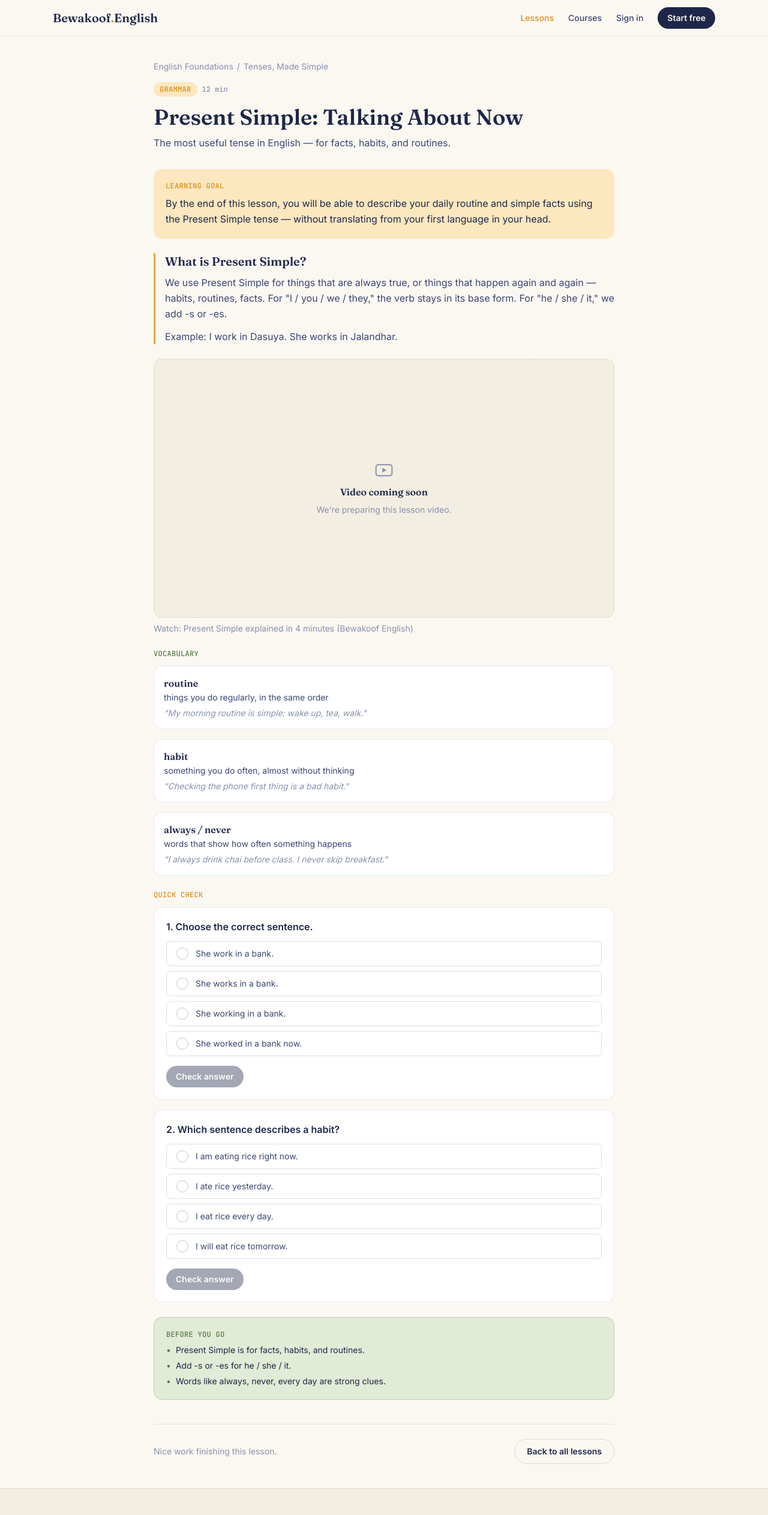
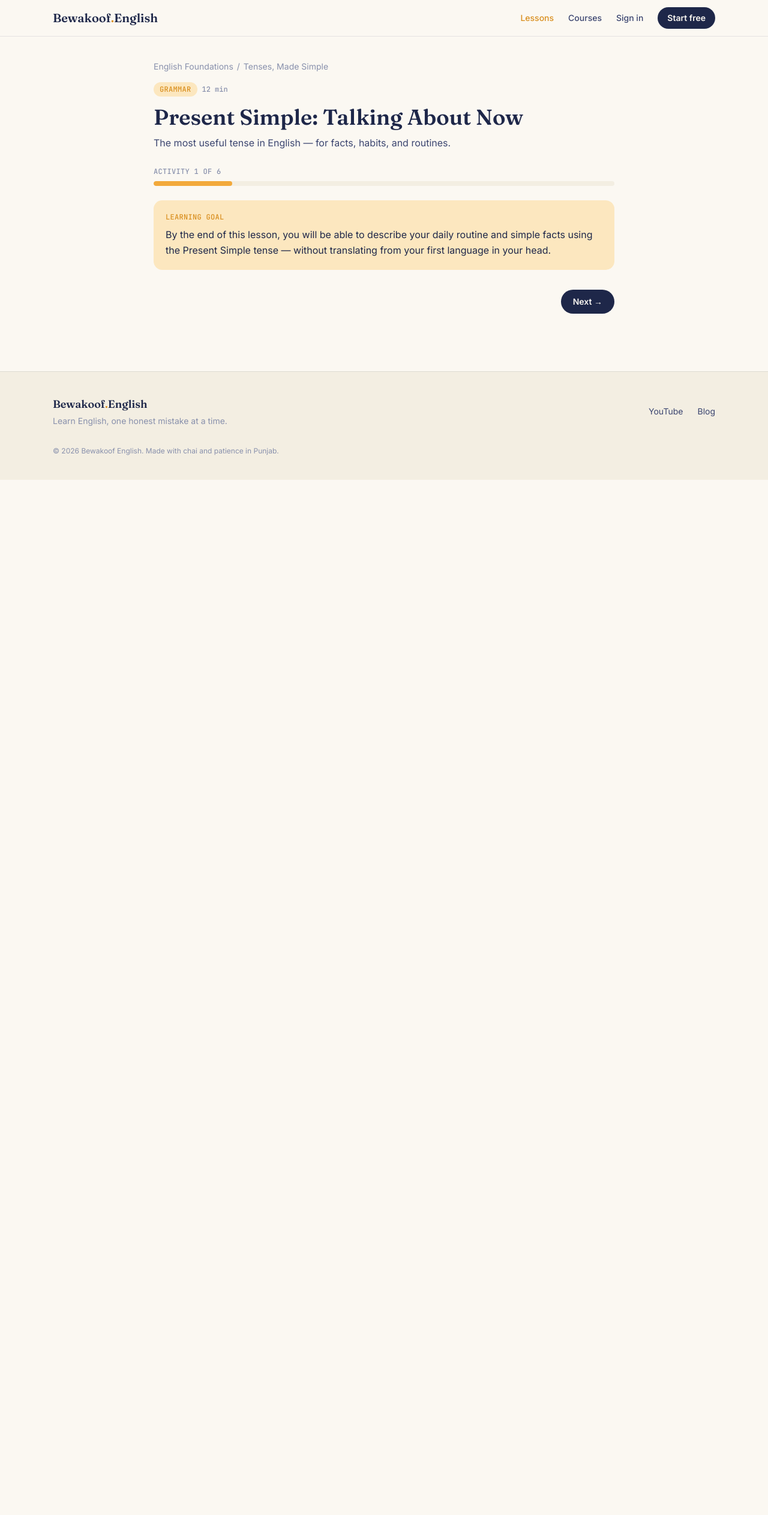
Before and after one commit to dev9139133/BE, a React (Vite) app: page /lessons/present-simple-intro in a window 1280 px wide. Shown: the top 2526 px of the page at 60% size. After the commit the page ends 800 px from the top, so only its background shows below. Built offline with nearby package versions, Linux system fonts and the light colour scheme.

Commit message:
Add sequential lesson stepper with progress bar and completion state

```diff
--- a/src/pages/LessonDetailPage.jsx
+++ b/src/pages/LessonDetailPage.jsx
@@ -1,3 +1,4 @@
+import { useState } from 'react';
 import { Link, useParams, Navigate } from 'react-router-dom';
 import { getLessonById, getModuleWithCourse } from '../data/contentApi.js';
 import ActivityRenderer from '../components/lesson/ActivityRenderer.jsx';
@@ -8,11 +9,30 @@ export default function LessonDetailPage() {
   const { lessonId } = useParams();
   const lesson = getLessonById(lessonId);
 
+  const [currentIndex, setCurrentIndex] = useState(0);
+  const [finished, setFinished] = useState(false);
+
+  // Reset the stepper whenever the learner navigates to a different lesson.
+  // (State adjustment during render, per React's guidance, rather than an
+  // effect — avoids an extra render pass just to reset two values.)
+  const [trackedLessonId, setTrackedLessonId] = useState(lessonId);
+  if (lessonId !== trackedLessonId) {
+    setTrackedLessonId(lessonId);
+    setCurrentIndex(0);
+    setFinished(false);
+  }
+
   if (!lesson) {
     return <Navigate to="/lessons" replace />;
   }
 
   const moduleInfo = getModuleWithCourse(lesson.moduleId);
+  const total = lesson.activities.length;
+  const isFirst = currentIndex === 0;
+  const isLast = currentIndex === total - 1;
+  const progressPercent = finished
+    ? 100
+    : Math.round(((currentIndex + 1) / total) * 100);
 
   return (
     <section className="px-4 py-10 sm:px-6">
@@ -40,23 +60,79 @@ export default function LessonDetailPage() {
         </h1>
         <p className="mt-2 font-body text-base text-ink-soft">{lesson.description}</p>
 
-        {/* Activities, rendered in order from data — nothing here is hard-coded per lesson */}
-        <div className="mt-8 space-y-6">
-          {lesson.activities.map((activity) => (
-            <ActivityRenderer key={activity.id} activity={activity} />
-          ))}
+        {/* Progress: activity count + bar */}
+        <div className="mt-7">
+          <div className="flex items-center justify-between">
+            <span className="font-tag text-xs uppercase tracking-wide text-ink-faint">
+              {finished ? 'Lesson complete' : `Activity ${currentIndex + 1} of ${total}`}
+            </span>
+          </div>
+          <div className="mt-2 h-2 w-full overflow-hidden rounded-pill bg-paper-dim">
+            <div
+              className="h-full rounded-pill bg-marigold transition-all duration-300"
+              style={{ width: `${progressPercent}%` }}
+            />
+          </div>
         </div>
 
-        <div className="mt-10 flex flex-col gap-3 border-t border-ink/10 pt-6 sm:flex-row sm:items-center sm:justify-between">
-          <p className="font-body text-sm text-ink-faint">
-            Nice work finishing this lesson.
-          </p>
-          <div className="flex gap-3">
-            <Button to="/lessons" variant="ghost">
-              Back to all lessons
-            </Button>
+        {/* One activity at a time, rendered through the existing ActivityRenderer —
+            still fully data-driven, no lesson-specific branching. */}
+        {!finished ? (
+          <>
+            <div className="mt-6">
+              <ActivityRenderer activity={lesson.activities[currentIndex]} />
+            </div>
+
+            <div className="mt-8 flex items-center gap-3">
+              <Button
+                variant="ghost"
+                onClick={() => setCurrentIndex((i) => Math.max(0, i - 1))}
+                disabled={isFirst}
+                className={isFirst ? 'invisible' : ''}
+              >
+                &larr; Previous
+              </Button>
+
+              <div className="ml-auto">
+                {isLast ? (
+                  <Button variant="accent" onClick={() => setFinished(true)}>
+                    Finish Lesson
+                  </Button>
+                ) : (
+                  <Button
+                    variant="primary"
+                    onClick={() => setCurrentIndex((i) => Math.min(total - 1, i + 1))}
+                  >
+                    Next &rarr;
+                  </Button>
+                )}
+              </div>
+            </div>
+          </>
+        ) : (
+          <div className="mt-6 flex flex-col items-center rounded-card border border-sage/30 bg-sage-light px-6 py-12 text-center">
+            <span className="flex h-12 w-12 items-center justify-center rounded-full bg-sage-dark text-2xl text-white">
+              &#10003;
+            </span>
+            <h2 className="mt-4 font-display text-2xl font-semibold text-ink">
+              Lesson complete!
+            </h2>
+            <p className="mt-1.5 font-body text-base text-ink-soft">
+              You've finished this lesson. Great work!
+            </p>
+
+            <div className="mt-6 flex flex-wrap items-center justify-center gap-3">
+              {moduleInfo?.course && (
+                <Button to={`/courses/${moduleInfo.course.id}`} variant="primary">
+                  Back to {moduleInfo.course.title}
+                </Button>
+              )}
+              <Button to="/lessons" variant="ghost">
+                Browse all lessons
+              </Button>
+            </div>
           </div>
-        </div>
+        )}
       </div>
     </section>
   );
```
